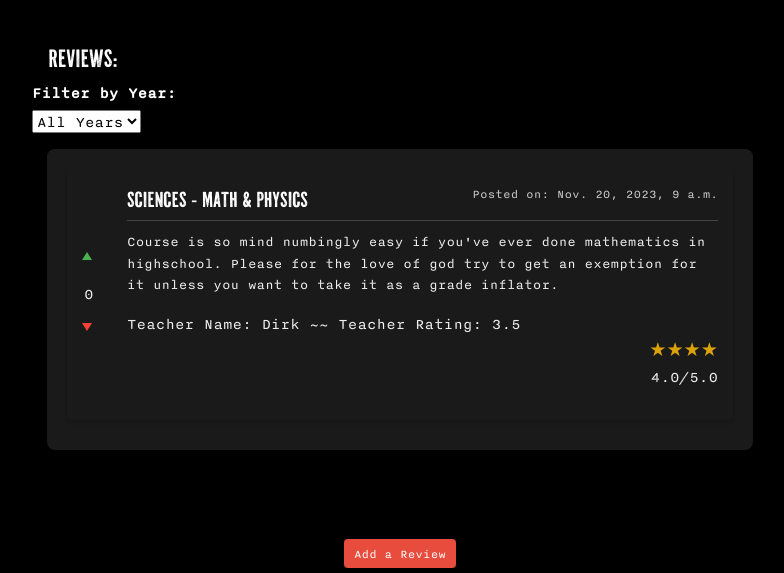
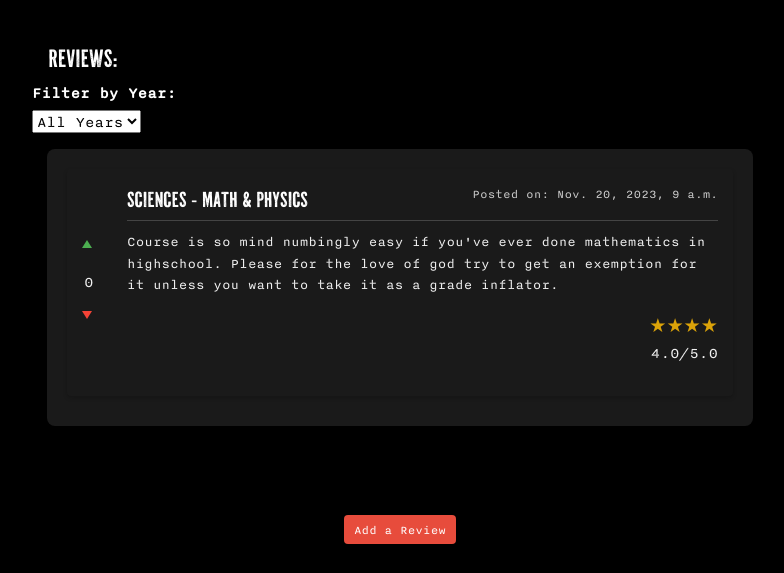
Before and after one commit to NatanAmado/deployAUSee, a Django app: page /courses/1/ in a window 1280 px wide. Shown: the part 675-1248 px from the top of the page, without its empty margins (240-1024 px from the left). Run offline with Django 4.2, Linux system fonts and the light colour scheme; a user stored in the database is signed in; data comes from the database, SQL or seed files in the repository; both versions use the stored data as it was after the commit; some libraries are stand-ins or nearby versions.

Commit message:
new changes

```diff
--- a/reviews/templates/reviews/course_detail.html
+++ b/reviews/templates/reviews/course_detail.html
@@ -297,12 +297,12 @@
                                 </div>
                                 <div class="review-body">
                                     <p class="review-text">{{ review.text }}</p>
-                                    {% if review.teacher_name %}
+                                    <!-- {% if review.teacher_name %}
                                     <div class="review-teacher">
                                         <span>Teacher Name: {{ review.teacher_name }} ~~</span>
                                         <span>Teacher Rating: {{ review.teacher_quality }}</span>
                                     </div>
-                                    {% endif %}
+                                    {% endif %} -->
                                     <p>
                                         {% if user.is_authenticated and review.user == user %}
                                         <span>
--- a/reviews/views.py
+++ b/reviews/views.py
@@ -31,7 +31,7 @@ def course_list(request):
 
 
 
-
+@login_required
 def course_detail(request, course_id):
     course = get_object_or_404(Course, id=course_id)
 
```
Also changed, not shown: db.sqlite3.
